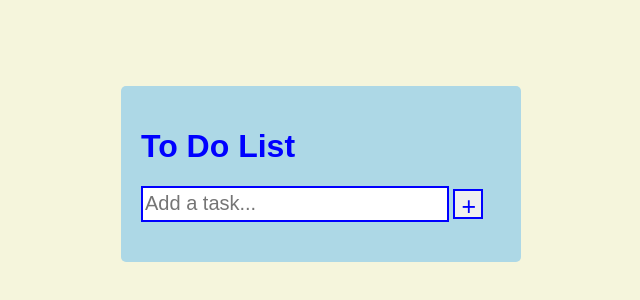
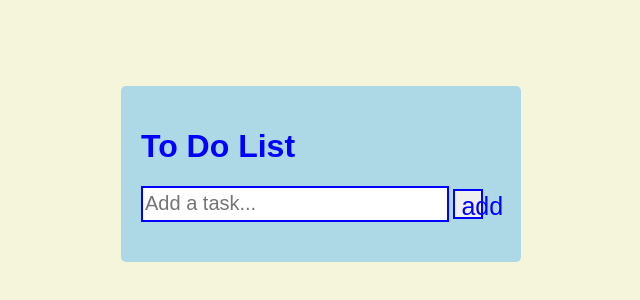
Before and after one commit to nusratrojoni/ToDo-List, a plain HTML site: page index.html in a window 1280 px wide. Shown: the part 226-526 px from the top of the page, 319-959 px from the left. Drawn offline with Linux system fonts and the light colour scheme.

Commit message:
Update the todo add button

```diff
--- a/index.html
+++ b/index.html
@@ -14,7 +14,7 @@
         <h1>To Do List</h1>
         <div class="input-container">
             <input id="inputField" type="text" placeholder="Add a task...">
-            <button id="addToDo">+</button>
+            <button id="addToDo">add</button>
         </div>
         <ul class="to-dos" id="toDoContainer"></ul>
     </div>
```
